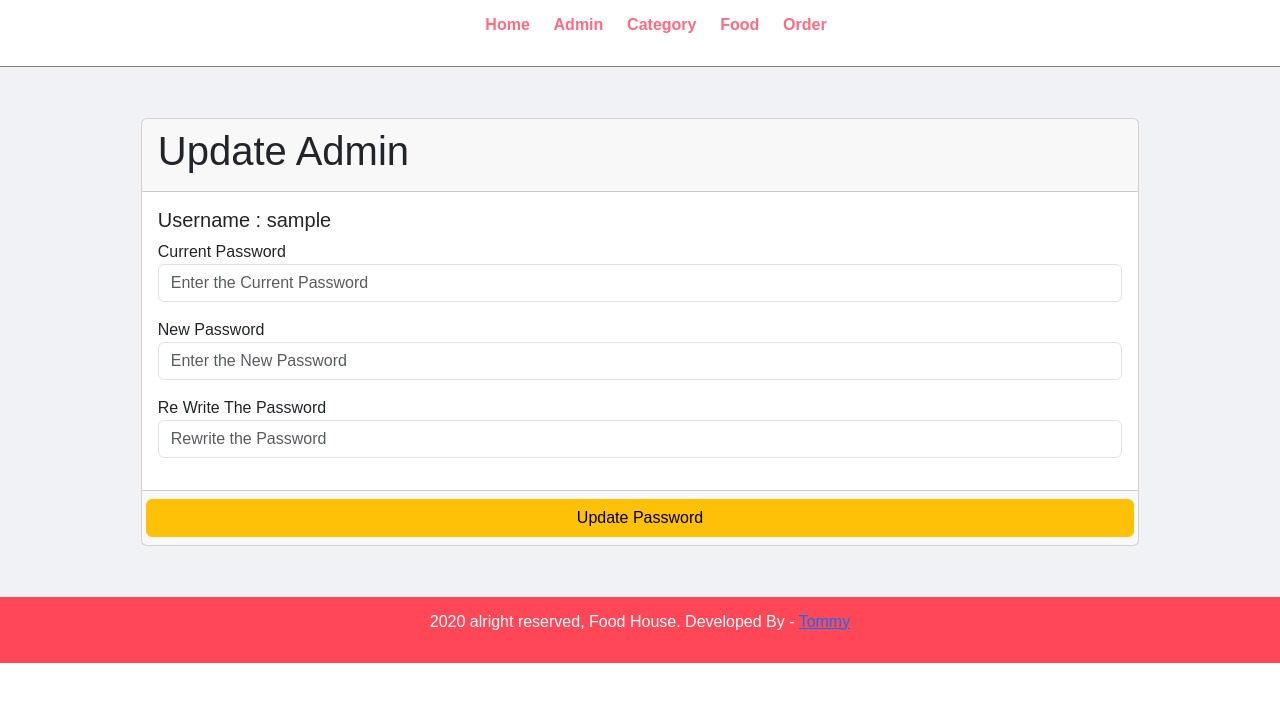
After one commit to ThawHtooZin/res_project, a PHP site: page /admin/update-password.php in a window 1280 px wide. The commit adds this page. Shown: the top 702 px of the page. Run offline with PHP 8.4, Linux system fonts and the light colour scheme; tables that the repository leaves empty or names only in its code hold one stand-in row (values such as "Sample post").

Commit message:
finished vide3

```diff
--- /dev/null
+++ b/admin/update-password.php
@@ -0,0 +1,87 @@
+<?php
+include 'partials/menu.php';
+?>
+<?php
+if($_POST){
+  if(empty($_POST['current'])|| empty($_POST['newpass']) || empty($_POST['rewritepass'])){
+    if(empty($_POST['current'])){
+      $currenterror = "The Current Password field is required";
+    }
+    if(empty($_POST['newpass'])){
+      $newpasserror = "The New Password field is required";
+    }
+    if(empty($_POST['rewritepass'])){
+      $rewritepasserror = "The Rewrite Password field is required";
+    }
+  }else{
+    $current = $_POST['current'];
+    $newpass = $_POST['newpass'];
+    $rewritepass = $_POST['rewritepass'];
+
+    $stmt = $pdo->prepare("SELECT password FROM tbl_admin WHERE id=".$_GET['id']);
+    $stmt->execute();
+    $passdata = $stmt->fetch(PDO::FETCH_ASSOC);
+
+    if($current == $passdata['password']){
+      if($newpass == $rewritepass){
+        $password = $newpass;
+        $stmt = $pdo->prepare("UPDATE tbl_admin SET password='$password' WHERE id=".$_GET['id']);
+        $stmt->execute();
+
+        if($stmt){
+          echo "<script>alert('password updated successfully')</script>";
+          header('location:manage-admin.php');
+          $_SESSION['update'] = "Password Has Been Updated Successfully";
+        }else{
+          echo "<script>alert('password updating had an error')</script>";
+        }
+      }else{
+        $error = "Rewrite Password must be same as New Password";
+      }
+    }else{
+      $error = "Wrong Current Password";
+    }
+  }
+}
+$stmt = $pdo->prepare("SELECT * FROM tbl_admin");
+$stmt->execute();
+$data = $stmt->fetch(PDO::FETCH_ASSOC);
+?>
+    <div class="main-content">
+      <div class="wrapper">
+
+        <div class="card">
+          <div class="card-header">
+            <h1>Update Admin</h1>
+          </div>
+          <form action="" method="post" autocomplete="off">
+            <input type="hidden" name="_token" value="<?php echo $_SESSION['_token']; ?>">
+          <div class="card-body">
+            <h5>Username : <?php echo $data['username']; ?></h5>
+            <label>Current Password</label>
+            <input type="text" name="current" class="form-control" placeholder="Enter the Current Password" required>
+            <p class="text-danger"><?php if(!empty($currenterror)){echo $currenterror;} ?></p>
+            <label>New Password</label>
+            <input type="password" name="newpass" class="form-control" placeholder="Enter the New Password" required>
+            <p class="text-danger"><?php if(!empty($newpasserror)){echo $newpasserror;} ?></p>
+            <label>Re Write The Password</label>
+            <input type="password" name="rewritepass" class="form-control" placeholder="Rewrite the Password" required>
+            <p class="text-danger"><?php if(!empty($rewritepasserror)){echo $rewritepasserror;} ?></p>
+            <p class="text-danger"><?php if(!empty($error)){echo $error;} ?></p>
+          </div>
+          <div class="card-footer">
+            <div class="row">
+              <button type="submit" class="btn btn-warning">Update Password</button>
+            </div>
+          </div>
+        </form>
+        </div>
+
+
+        </div>
+      </div>
+    </div>
+
+    <?php
+    include 'partials/footer.php';
+    ?>
```
Also changed, not shown: admin/delete-admin.php (added, +12 -0 lines), admin/manage-admin.php (+19 -2 lines), admin/update-admin.php (added, +73 -0 lines).
